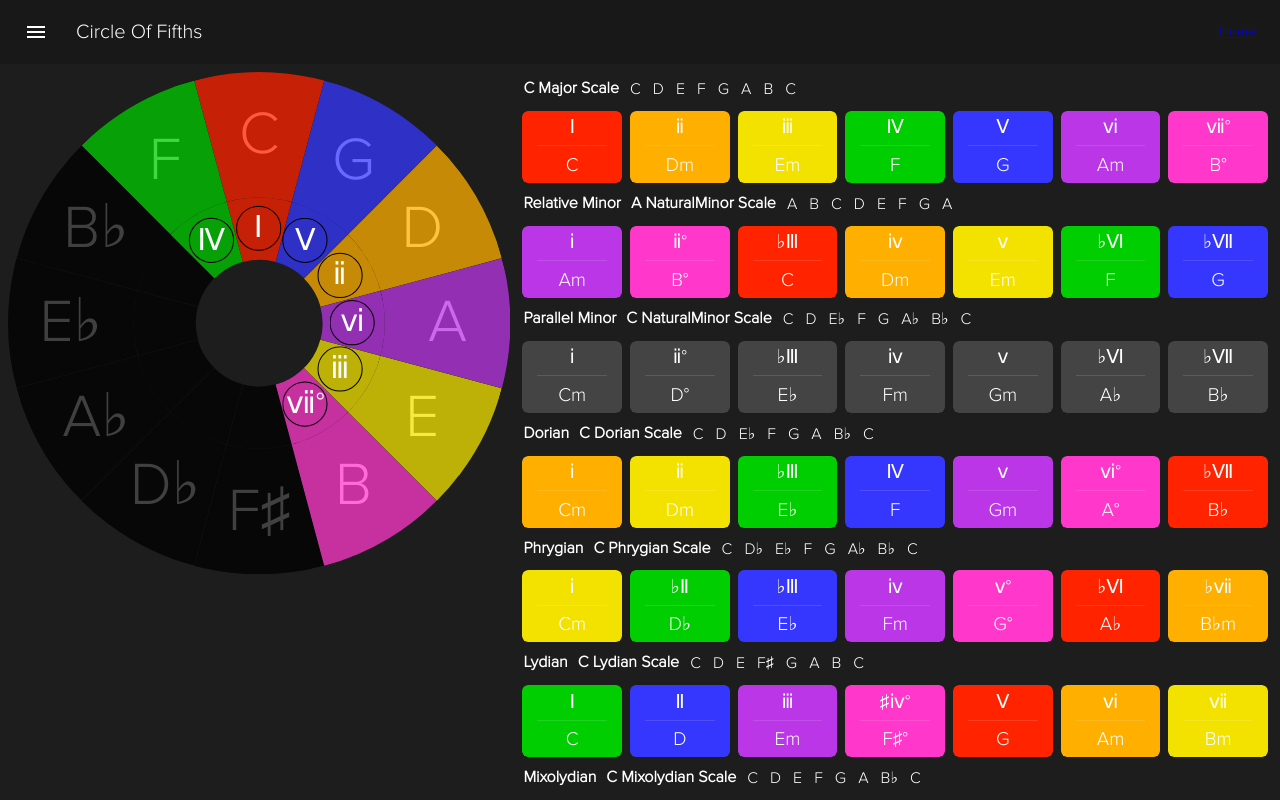
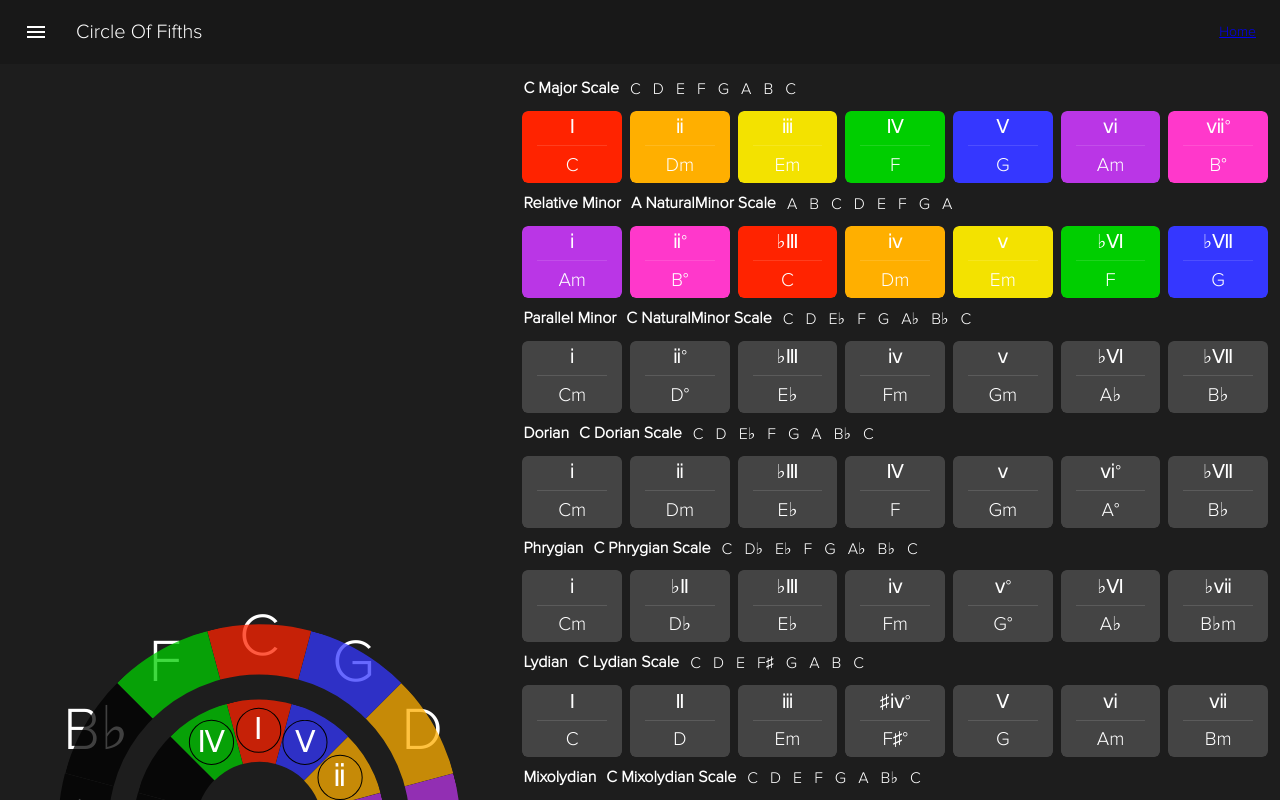
Before and after one commit to acolbourn/music-next, a Next.js app: page /circle-of-fifths in a window 1280 px wide. Shown: the top 800 px of the page. Built offline with nearby package versions, Linux system fonts and the light colour scheme.

Commit message:
Begin addition of minor chords to circle

```diff
--- a/components/circleOfFifths/CardRow.js
+++ b/components/circleOfFifths/CardRow.js
@@ -42,8 +42,10 @@ export default function CardRow({ chords, keySig, relation }) {
   const classes = useStyles();
 
   const labels = CARD_LABELS[keySig.type].chords;
-  const colors = getCardColors(relation);
-
+  let colors = null;
+  if (relation === 'Primary' || relation === 'Relative Minor') {
+    colors = getCardColors(relation);
+  }
   // Create memoized card faces when chords prop changes
   const newCards = useMemo(() => {
     return chords.map((chord, index) => (
--- a/components/circleOfFifths/circle/Circle.js
+++ b/components/circleOfFifths/circle/Circle.js
@@ -12,14 +12,17 @@ const useStyles = makeStyles((theme) => ({
     overflow: 'hidden',
     width: '100%',
     paddingTop: '100%' /* Makes height 1:1 Aspect with width */,
-    position: 'relative',
+    // position: 'relative',
   },
   boxContent: {
-    position: 'absolute',
-    top: 0,
-    left: 0,
-    bottom: 0,
-    right: 0,
+    // position: 'absolute',
+    // top: 0,
+    // left: 0,
+    // bottom: 0,
+    // right: 0,
+    width: DIAMETER,
+    height: DIAMETER,
+    display: 'grid',
   },
 }));
 
--- a/components/circleOfFifths/circle/ColorWheel.js
+++ b/components/circleOfFifths/circle/ColorWheel.js
@@ -1,12 +1,27 @@
 import { motion } from 'framer-motion';
 import { makeStyles } from '@material-ui/core/styles';
-import { DIAMETER, CIRCLE_COLORS, Z_INDEXES } from './circleConstants';
+import {
+  CIRCLE_COLORS,
+  Z_INDEXES,
+  RING_DIMENSIONS,
+  DIAMETER,
+} from './circleConstants';
 
 const useStyles = makeStyles({
   colorWheel: (sliceParams) => ({
-    width: sliceParams.diameter,
-    height: sliceParams.diameter,
-    position: 'absolute',
+    width: '100%',
+    height: '100%',
+    gridArea: '1 / 1 / 2 / 2',
+    display: 'flex',
+    justifyContent: 'center',
+    alignItems: 'center',
+    // width: DIAMETER,
+    // height: DIAMETER,
+    // position: 'absolute',
+    // top: 0,
+    // left: 0,
+    // right: 0,
+    // bottom: 0,
     zIndex: sliceParams.zIndex,
   }),
   slices: (sliceParams) => ({
@@ -42,9 +57,11 @@ export default function ColorWheel({
   console.log('ColorWheel Rendered');
   // Pie slice parameters created using equations from https://stackoverflow.com/questions/56797060/css-only-pie-chart-how-to-add-spacing-padding-between-slices
   const sliceParams = {
-    diameter: DIAMETER, // outer circle diameter
+    diameter: RING_DIMENSIONS.outerDiameters[3], // outer circle diameter
+    // diameter: DIAMETER, // outer circle diameter
     gap: '0px', // Gap between slices
-    size: DIAMETER / 4, // Slice Size (half of radius to account for inner circle taking 50%)
+    size: RING_DIMENSIONS.thickness, // Slice Size (half of radius to account for inner circle taking 50%)
+    // size: DIAMETER / 4, // Slice Size (half of radius to account for inner circle taking 50%)
     factor: 78.8675134595, // Percent factor for 12 slices
     zIndex: Z_INDEXES.colorWheel,
   };
--- a/components/circleOfFifths/circle/RomanRing.js
+++ b/components/circleOfFifths/circle/RomanRing.js
@@ -8,11 +8,12 @@ const useStyles = makeStyles({
   rootRomanRing: (Z_INDEXES) => ({
     width: DIAMETER,
     height: DIAMETER,
-    position: 'absolute',
-    top: 0,
-    left: 0,
-    right: 0,
-    bottom: 0,
+    // position: 'absolute',
+    // top: 0,
+    // left: 0,
+    // right: 0,
+    // bottom: 0,
+    gridArea: '1 / 1 / 2 / 2',
     zIndex: Z_INDEXES.romanRing,
   }),
 });
--- a/components/circleOfFifths/circle/circleConstants.js
+++ b/components/circleOfFifths/circle/circleConstants.js
@@ -1,5 +1,3 @@
-const DIAMETER = 500; // Overall circle diameter
-
 const KEY_SIGS = [
   { major: 'A', minor: 'f#', enharmMaj: null, enharmMin: null },
   { major: 'D', minor: 'b', enharmMaj: null, enharmMin: null },
@@ -120,6 +118,13 @@ for (let i in chordColors) {
 }
 CIRCLE_COLORS.push(defaultCircleColor);
 
+const DIAMETER = 500; // Overall circle diameter
+// Outer diameters of each ring and thickness
+const RING_DIMENSIONS = {
+  thickness: 50, // (100/2 = 50 to account for 2 sides of circle)
+  outerDiameters: [100, 200, 300, 400, 500],
+};
+// Z indexes of each ring of circle
 const Z_INDEXES = {
   romanRing: 5,
   colorWheel: 10,
@@ -393,6 +398,7 @@ export {
   KEY_SIGS_MAJOR,
   KEY_SIGS_MINOR,
   Z_INDEXES,
+  RING_DIMENSIONS,
   ROMAN_RING_POSITIONS,
   ANIMATION_TIME,
   SYMBOLS,
```
